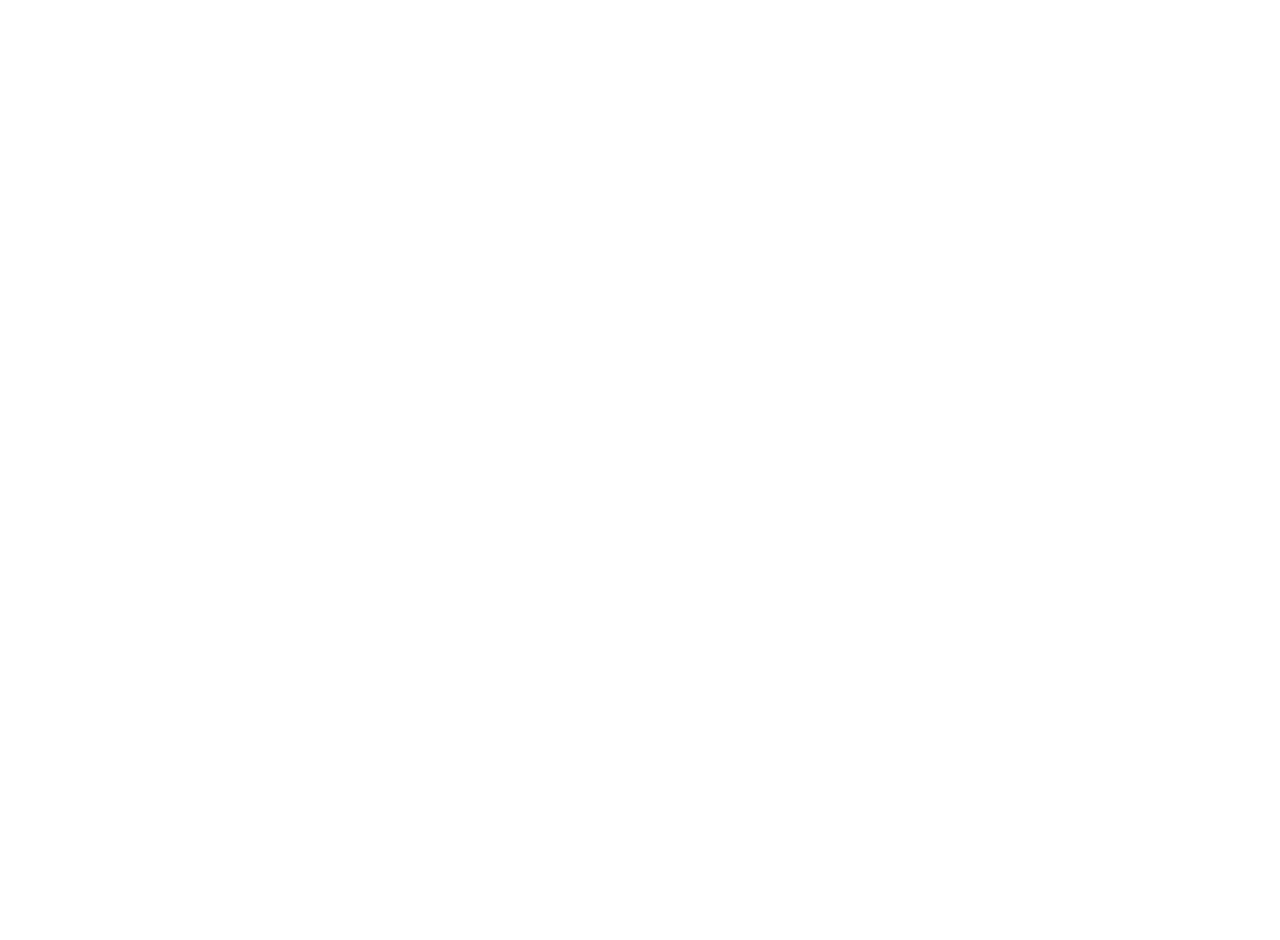
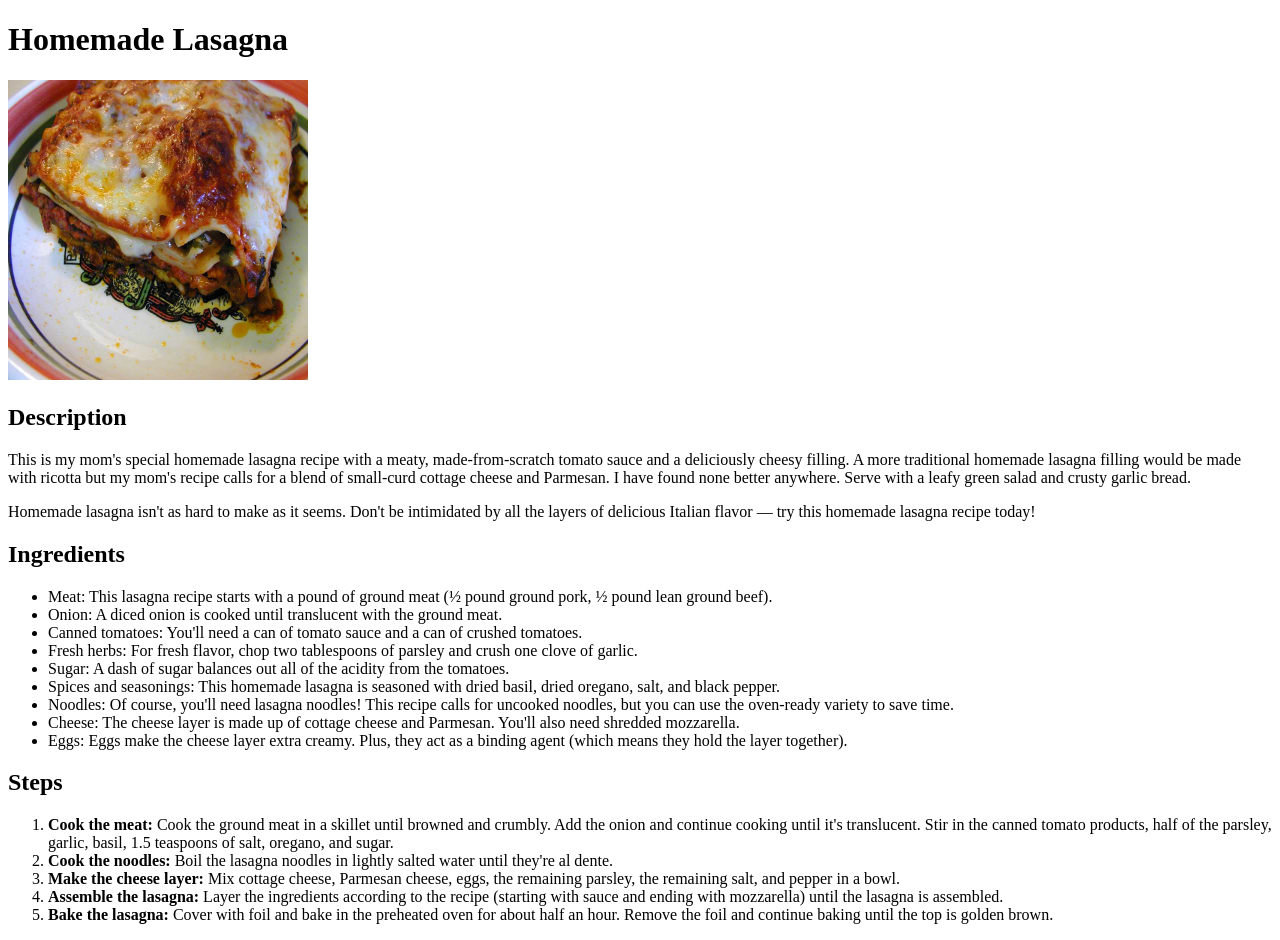
Before and after one commit to PC-oz/odin-recipes, a plain HTML site: page recipes/lasagna.html in a window 1280 px wide. Before the commit the page ends 800 px from the top, so only its background shows below. Drawn offline with Linux system fonts and the light colour scheme.

Commit message:
Added second recipe page and appropriate links

```diff
--- a/recipes/lasagna.html
+++ b/recipes/lasagna.html
@@ -0,0 +1,35 @@
+<!DOCTYPE html>
+<html lang="en">
+<head>
+    <meta charset="UTF-8">
+    <meta name="viewport" content="width=device-width, initial-scale=1.0">
+    <title>Lasagna | My Recipes website</title>
+</head>
+<body>
+    <h1>Homemade Lasagna</h1>
+    <img src="../img/lasagna.jpeg" alt="delicious home made lasagna" height="300" width="300">
+    <h2>Description</h2>
+    <p>This is my mom's special homemade lasagna recipe with a meaty, made-from-scratch tomato sauce and a deliciously cheesy filling. A more traditional homemade lasagna filling would be made with ricotta but my mom's recipe calls for a blend of small-curd cottage cheese and Parmesan. I have found none better anywhere. Serve with a leafy green salad and crusty garlic bread.</p>
+    <p>Homemade lasagna isn't as hard to make as it seems. Don't be intimidated by all the layers of delicious Italian flavor — try this homemade lasagna recipe today!</p>
+    <h2>Ingredients</h2>
+    <ul>
+        <li>Meat: This lasagna recipe starts with a pound of ground meat (½ pound ground pork, ½ pound lean ground beef).</li>
+        <li>Onion: A diced onion is cooked until translucent with the ground meat.</li>
+        <li>Canned tomatoes: You'll need a can of tomato sauce and a can of crushed tomatoes.</li>
+        <li>Fresh herbs: For fresh flavor, chop two tablespoons of parsley and crush one clove of garlic.</li>
+        <li>Sugar: A dash of sugar balances out all of the acidity from the tomatoes.</li>
+        <li>Spices and seasonings: This homemade lasagna is seasoned with dried basil, dried oregano, salt, and black pepper.</li>
+        <li>Noodles: Of course, you'll need lasagna noodles! This recipe calls for uncooked noodles, but you can use the oven-ready variety to save time.</li>
+        <li>Cheese: The cheese layer is made up of cottage cheese and Parmesan. You'll also need shredded mozzarella.</li>
+        <li>Eggs: Eggs make the cheese layer extra creamy. Plus, they act as a binding agent (which means they hold the layer together).</li>
+    </ul>
+    <h2>Steps</h2>
+    <ol>
+        <li><strong>Cook the meat:</strong> Cook the ground meat in a skillet until browned and crumbly. Add the onion and continue cooking until it's translucent. Stir in the canned tomato products, half of the parsley, garlic, basil, 1.5 teaspoons of salt, oregano, and sugar.</li>
+        <li><strong>Cook the noodles:</strong> Boil the lasagna noodles in lightly salted water until they're al dente.</li>
+        <li><strong>Make the cheese layer:</strong> Mix cottage cheese, Parmesan cheese, eggs, the remaining parsley, the remaining salt, and pepper in a bowl.</li>
+        <li><strong>Assemble the lasagna:</strong> Layer the ingredients according to the recipe (starting with sauce and ending with mozzarella) until the lasagna is assembled.</li>
+        <li><strong>Bake the lasagna:</strong> Cover with foil and bake in the preheated oven for about half an hour. Remove the foil and continue baking until the top is golden brown.</li>
+    </ol>
+</body>
+</html>
```
Also changed, not shown: index.html (+4 -1 lines), img/lasagna.jpeg (added).
